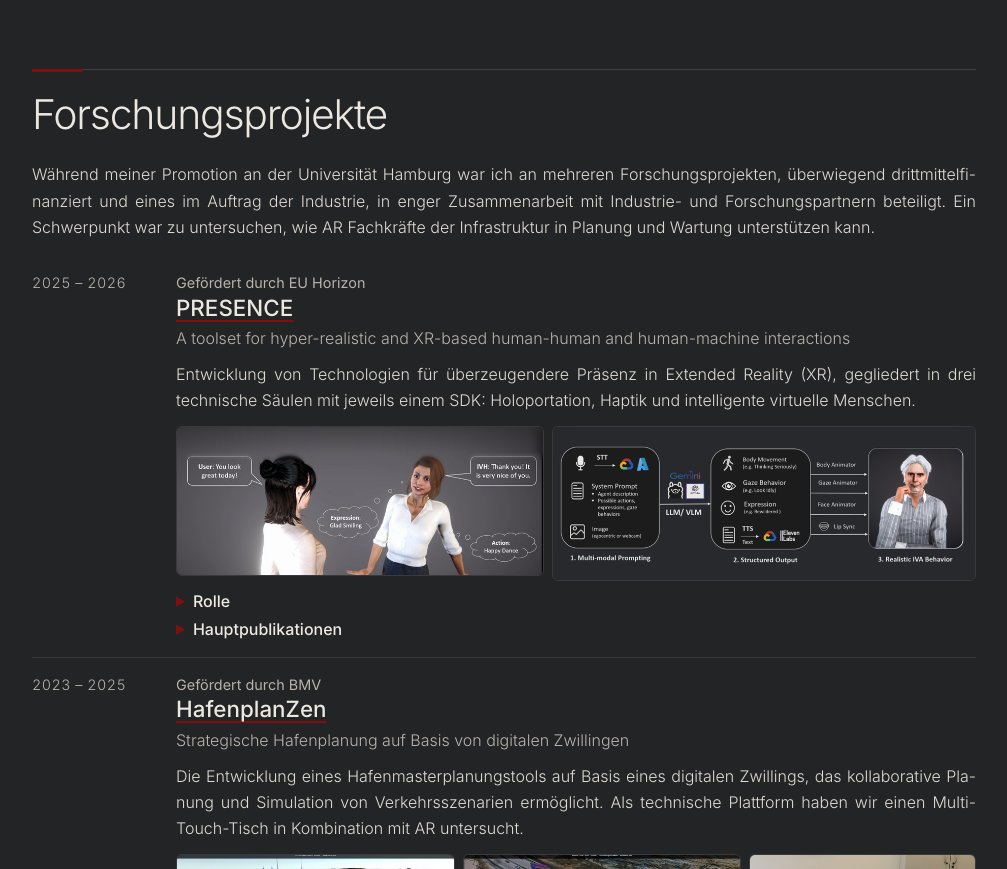
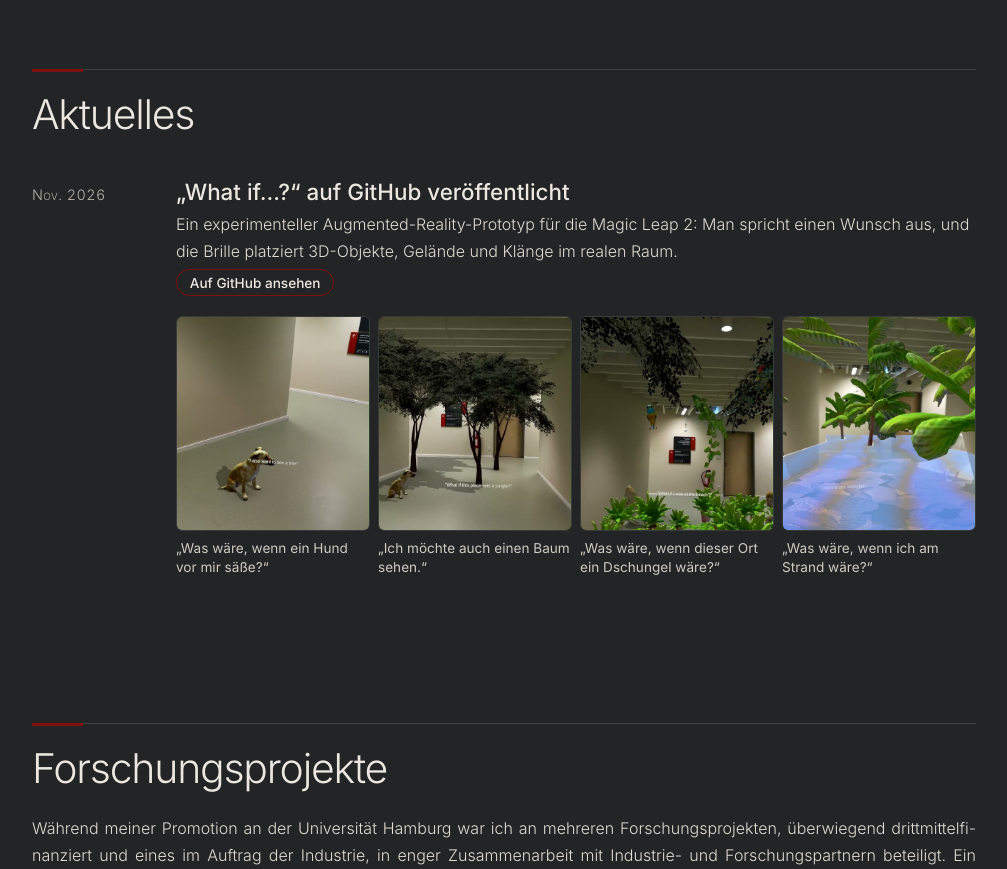
Before and after one commit to juliahertel/personal-website, a plain HTML site: page de/index.html in a window 1280 px wide. Shown: the part 974-1843 px from the top of the page, without its empty margins (136-1143 px from the left). Drawn offline with Linux system fonts and the light colour scheme.

Commit message:
Update content
Co-Authored-By: Claude Sonnet 5.5 <noreply@anthropic.com>
Claude-Session: https://claude.ai/code/session_011PsxoBZ61v6T3TnT5qHcwf

```diff
--- a/assets/style.css
+++ b/assets/style.css
@@ -311,3 +311,11 @@ body{color:#ece8e1}
 .box{background:#2d2e30;color:#ece8e1;border:1px solid #801010;border-radius:10px;padding:1.3rem 1.6rem}
 .box a{color:#ece8e1;font-weight:600;text-decoration-color:#801010;text-decoration-thickness:2px;text-underline-offset:3px}
 .box a:hover{color:#fff}
+
+/* news gallery: same width as project image rows (text column) */
+.shots{margin:1.2rem 0 .2rem;display:grid;grid-template-columns:repeat(4,1fr);gap:.8rem 8px}
+.shots figure{margin:0;min-width:0}
+.shots img{display:block;width:100%;height:auto;aspect-ratio:9/10;object-fit:cover;border-radius:6px;border:1px solid #383a3c;background:#121315}
+.shots figcaption{font:400 .85rem/1.4 var(--sans);color:#cfcbc3;margin-top:.5rem}
+.shots .note{grid-column:1/-1;margin:.2rem 0 0;font:400 .85rem/1.4 var(--sans);color:var(--muted)}
+@media (max-width:760px){.shots{grid-template-columns:repeat(2,1fr);gap:.8rem 5px}}
--- a/de/index.html
+++ b/de/index.html
@@ -23,6 +23,7 @@
 <div class="cta"><a class="btn ghost" href="../Julia-Hertel-Lebenslauf.pdf" target="_blank" rel="noopener">Lebenslauf (PDF)</a></div>
 <img class="photo hero-photo" src="../assets/img/julia-hertel-ar-on-ship.jpg" alt="Julia Hertel testet eine AR-Brille auf der Brücke eines Schiffs" width="1500" height="1000"></div>
 <section id="about"><h2>Über mich</h2><p class="intro">Ich bin wissenschaftliche Mitarbeiterin in der Arbeitsgruppe Human-Computer Interaction der Universität Hamburg. Ich habe meine Dissertation eingereicht, die Disputation ist für November 2026 geplant. Mich interessiert, wie uns Technologie bei der Interaktion mit der realen Welt unterstützen kann. Mein besonderes Interesse gilt AR und immersiven Technologien im Allgemeinen.</p><p class="intro">Ich entwerfe Konzepte gemeinsam mit den Menschen, die sie nutzen, entwickle Anwendungen für den Einsatz in der realen Welt und untersuche ihre Wirksamkeit und wahrgenommene Nützlichkeit in Labor- und Feldstudien.</p></section>
+<section id="news"><h2>Aktuelles</h2><div class="ev"><div class="when">Nov. 2026</div><div><h3><span lang="en">„What if...?“</span> auf GitHub veröffentlicht</h3><p>Ein experimenteller Augmented-Reality-Prototyp für die Magic Leap 2: Man spricht einen Wunsch aus, und die Brille platziert 3D-Objekte, Gelände und Klänge im realen Raum.</p><p><a class="pbtn" href="https://github.com/uhhhci/WhatIf" target="_blank" rel="noopener">Auf GitHub ansehen</a></p><div class="shots"><figure><img src="../assets/img/web/whatif-dog.jpg" alt="Ein heruntergeladenes Hundemodell sitzt mit weichem Schatten auf dem realen Boden" width="540" height="600" loading="lazy"><figcaption>„Was wäre, wenn ein Hund vor mir säße?“</figcaption></figure><figure><img src="../assets/img/web/whatif-trees.jpg" alt="Bäume im Flur, die Schatten auf den Boden werfen" width="540" height="600" loading="lazy"><figcaption>„Ich möchte auch einen Baum sehen.“</figcaption></figure><figure><img src="../assets/img/web/whatif-jungle.jpg" alt="Der Flur als Dschungel mit Farnen, Lianen und einem Papagei" width="540" height="600" loading="lazy"><figcaption>„Was wäre, wenn dieser Ort ein Dschungel wäre?“</figcaption></figure><figure><img src="../assets/img/web/whatif-beach.jpg" alt="Der Flur als Strand mit Wasser und Palmen" width="540" height="600" loading="lazy"><figcaption>„Was wäre, wenn ich am Strand wäre?“</figcaption></figure></div></div></div></section>
 <section id="projects"><h2>Forschungsprojekte</h2><p class="intro">Während meiner Promotion an der Universität Hamburg war ich an mehreren Forschungsprojekten, überwiegend drittmittelfinanziert und eines im Auftrag der Industrie, in enger Zusammenarbeit mit Industrie- und Forschungspartnern beteiligt. Ein Schwerpunkt war zu untersuchen, wie AR Fachkräfte der Infrastruktur in Planung und Wartung unterstützen kann.</p>
 <article class="ev proj"><div class="when">2025 – 2026</div><div><div class="org">Gefördert durch EU Horizon</div><h3><a href="https://presence-xr.eu/" target="_blank" rel="noopener">PRESENCE</a></h3><p class="subt"><span lang="en">A toolset for hyper-realistic and XR-based human-human and human-machine interactions</span></p><p>Entwicklung von Technologien für überzeugendere Präsenz in Extended Reality (XR), gegliedert in drei technische Säulen mit jeweils einem SDK: Holoportation, Haptik und intelligente virtuelle Menschen.</p><div class="pimgs"><figure style="flex:2.403 1 0%"><img src="../assets/img/web/proj-presence-1.jpg" alt="Ein intelligenter virtueller Mensch reagiert mit Mimik und Aktion auf eine Nutzerin." loading="lazy" width="721" height="300"></figure><figure style="flex:2.770 1 0%"><a href="../assets/img/web/proj-presence-architecture-full.png" target="_blank" rel="noopener"><img src="../assets/img/web/proj-presence-2.png" alt="Systemarchitektur: multimodales Prompting, strukturierte Ausgabe und das resultierende Verhalten eines intelligenten virtuellen Menschen." loading="lazy" width="831" height="300"></a></figure></div>
 <details class="role"><summary>Rolle</summary><ul><li>Co-Leitung des technischen Komitees</li><li>Co-Leitung der technischen Säule zu intelligenten virtuellen Menschen, mit Entwicklung eines Open-Source-Unity-SDK</li><li>Durchführung der nutzerzentrierten Evaluation aller technischen Säulen</li></ul></details>
```
Also changed, not shown: index.html (+1 -0 lines), assets/img/web/whatif-beach.jpg (added), assets/img/web/whatif-dog.jpg (added), assets/img/web/whatif-jungle.jpg (added), assets/img/web/whatif-trees.jpg (added).
